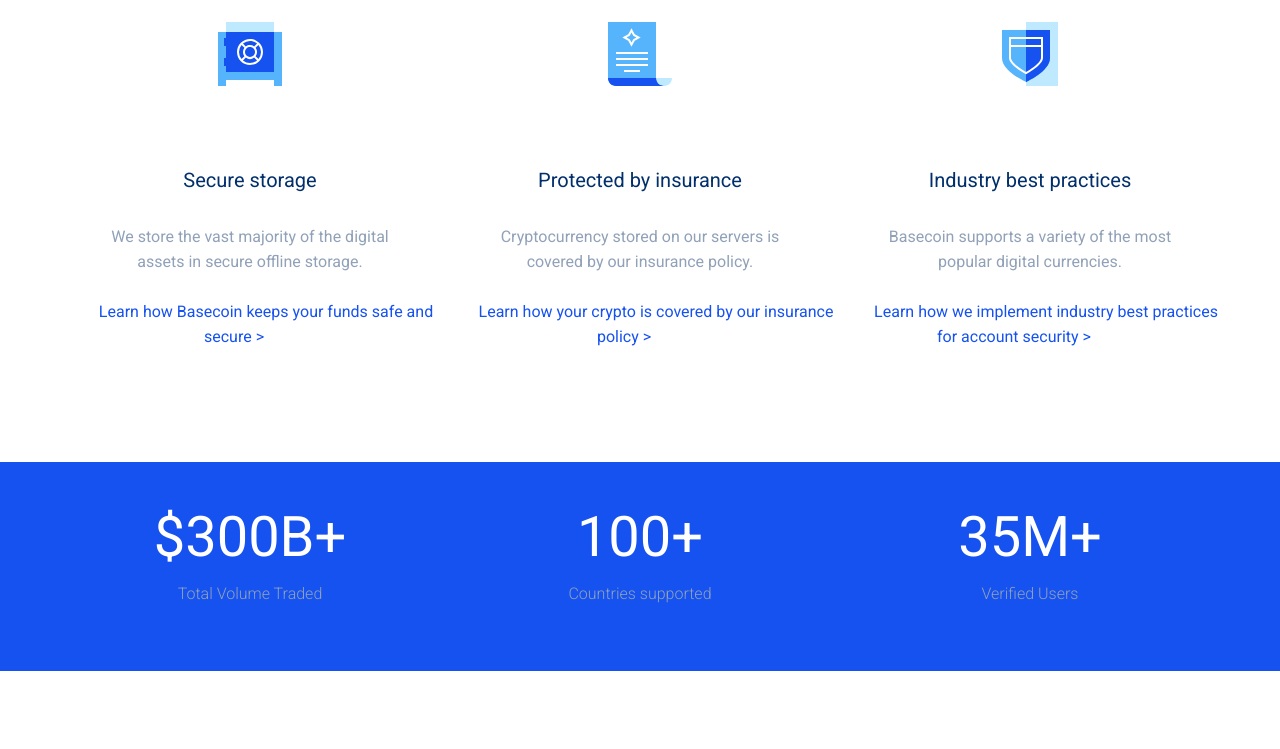
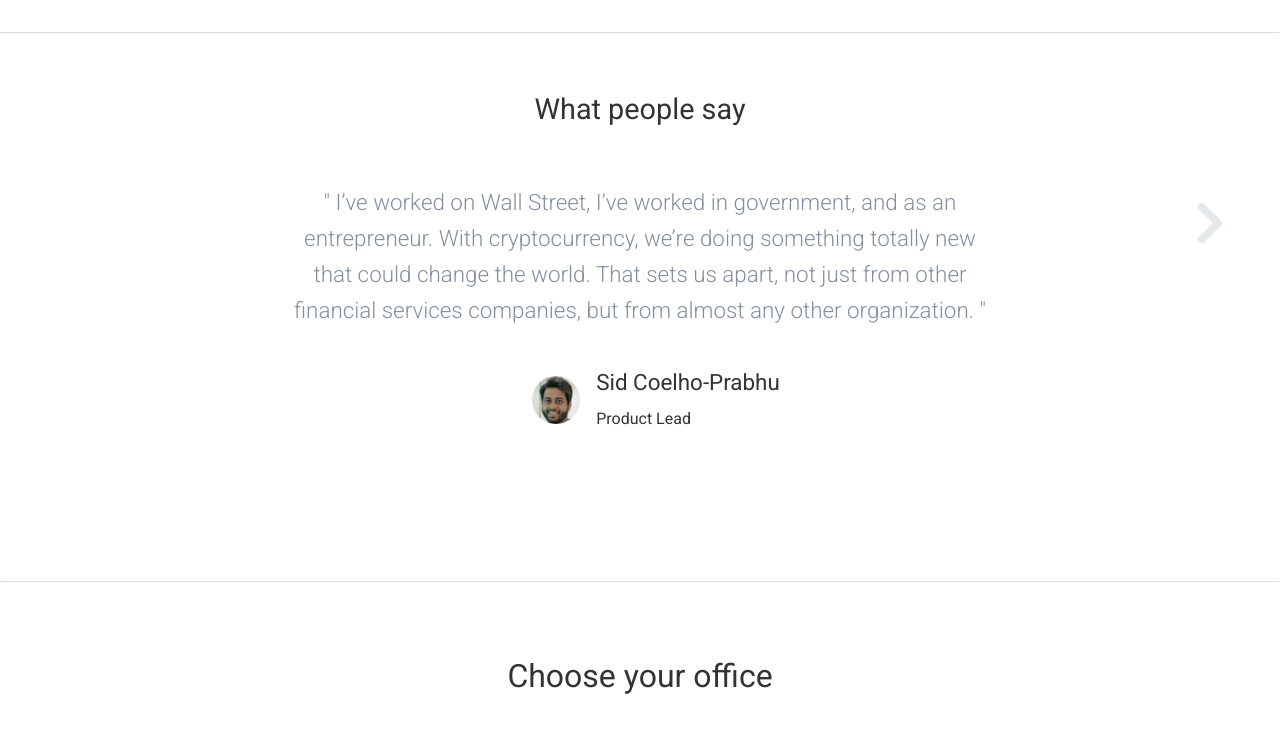
Before and after one commit to chideraao/coinbase-y, a React (Create React App) app: page /earn in a window 1280 px wide. Shown: the part 1920-2669 px from the top of the page. Built offline with nearby package versions, Linux system fonts and the light colour scheme.

Commit message:
completed carousel

```diff
--- a/package.json
+++ b/package.json
@@ -12,9 +12,8 @@
 		"axios": "^0.21.0",
 		"bootstrap": "^4.5.3",
 		"chart.js": "^2.9.4",
+		"pure-react-carousel": "^1.27.6",
 		"react": "^17.0.1",
-		"react-bootstrap": "^1.4.0",
-		"react-bootstrap-carousel": "^4.1.0",
 		"react-chartjs-2": "^2.11.1",
 		"react-dom": "^17.0.1",
 		"react-scripts": "4.0.1",
--- a/src/App.js
+++ b/src/App.js
@@ -16,7 +16,6 @@ function App() {
 	return (
 		<ReviewsProvider>
 			<div className="App">
-				<Home />
 				<Careers />
 			</div>
 		</ReviewsProvider>
--- a/src/CSS/App.css
+++ b/src/CSS/App.css
@@ -507,6 +507,20 @@ hr {
 .footer .company a,
 .footer .support a {
 	padding-bottom: 0.5rem;
+	font-size: 16px;
+	opacity: 0.7;
+	color: rgb(17, 51, 85);
+	max-width: 170px;
+	/* margin: 6px 0px; */
+	text-decoration: none;
+}
+
+.footer .products a:hover,
+.footer .learn a:hover,
+.footer .company a:hover,
+.footer .support a:hover {
+	text-decoration: underline;
+	color: rgb(10, 70, 228);
 }
 
 .signout {
@@ -607,13 +621,23 @@ hr {
 .careers .testimonials {
 	text-align: center;
 	margin: 3rem 0;
-	margin-bottom: 5rem;
-	padding-bottom: 4rem;
+	margin-bottom: 0rem;
+	padding-bottom: 0rem;
 }
 
 .careers .testimonials-header h1 {
 	font-size: 1.8rem;
 	font-weight: 500;
+}
+
+.careers .testimonials .carousel {
+	grid-template-columns: 0.1fr 5fr 0.1fr;
+}
+
+.careers .testimonials .carousel-button {
+	margin-bottom: 17rem;
+	border: none;
+	background-color: var(--secondary-color);
 }
 
 .careers .testimonials-quote h1 {
@@ -641,6 +665,7 @@ hr {
 	border-radius: 50%;
 	margin-left: 2rem;
 	margin-bottom: 3rem;
+	margin-top: 2rem;
 }
 
 .careers .font-awesome:hover {
@@ -648,43 +673,25 @@ hr {
 }
 
 .careers .testimonials .testimonials-details {
-	padding-bottom: 2rem;
+	padding-bottom: 35rem;
 }
 
 .careers .testimonials .testimonials-credentials {
 	/* margin: 1rem; */
-	margin-bottom: 3rem;
+	margin-bottom: 1rem;
 	margin-left: 1rem;
 	flex-direction: column;
 	align-items: start;
 }
 
 .careers .testimonials h3 {
+	font-size: 1.4rem;
 	font-weight: 500;
+	text-align: start;
 }
 
 .careers .testimonials p {
-	text-align: center;
-}
-
-.careers .testimonials .testimonials-dot {
-	width: 10px;
-	height: 10px;
-	opacity: 0.1;
-	margin-left: 5px;
-	cursor: pointer;
-	background: rgb(0, 0, 0);
-	border-radius: 50%;
-}
-
-.careers .testimonials .testimonials-dot-active {
-	width: 10px;
-	height: 10px;
-	opacity: 0.4;
-	margin-left: 5px;
-	cursor: pointer;
-	background: rgb(0, 0, 0);
-	border-radius: 50%;
+	text-align: start;
 }
 
 .careers .locations {
@@ -799,11 +806,17 @@ hr {
 	background-color: var(--secondary-color);
 	text-align: start;
 	padding-bottom: 2rem;
-	margin: 1rem 7rem;
+	margin: 1rem 8rem;
+	margin-right: 9rem;
 }
 
 .careers .legal a {
 	color: var(--primary-color);
+	font-size: 0.9rem;
+}
+
+.careers .legal h1 {
+	font-size: 1.2rem;
 }
 
 .careers .legal p {
@@ -813,3 +826,11 @@ hr {
 	margin: auto;
 	padding: 0.4rem 0;
 }
+
+.sections {
+	padding-top: 1rem;
+	background-color: var(--secondary-color);
+	text-align: start;
+	padding-bottom: 2rem;
+	margin: 1rem 7rem;
+}
--- a/src/CSS/Utilities.css
+++ b/src/CSS/Utilities.css
@@ -92,3 +92,7 @@
 		transform: translateX(0);
 	}
 }
+
+button:disabled {
+	opacity: 0;
+}
--- a/src/Components/Footer.jsx
+++ b/src/Components/Footer.jsx
@@ -72,7 +72,7 @@ function Footer() {
 					<a href="#">Pricing and fees</a>
 				</div>
 			</div>
-			<div className="signout">Made with &#x2764;&#xfe0f; by chideraao</div>
+			<div className="signout">Made with &#x2764;&#xfe0f; by Okeke Chidera</div>
 		</div>
 	);
 }
--- a/src/Pages/Careers.jsx
+++ b/src/Pages/Careers.jsx
@@ -5,7 +5,14 @@ import Footer from "../Components/Footer";
 import Header from "../Components/Header";
 import { ReviewsContext } from "../State/ReviewsContext";
 import { FontAwesomeIcon } from "@fortawesome/react-fontawesome";
-import Carousel from "react-bootstrap/Carousel";
+import {
+	ButtonBack,
+	ButtonNext,
+	CarouselProvider,
+	Slide,
+	Slider,
+} from "pure-react-carousel";
+import "pure-react-carousel/dist/react-carousel.es.css";
 
 function Careers() {
 	const [career, setCareer] = useContext(ReviewsContext);
@@ -13,8 +20,6 @@ function Careers() {
 	const [slideIn, setSlideIn] = useState(false);
 
 	const { reviews, openings, locations } = career;
-
-	console.log(locations);
 
 	const increment = () => {
 		if (index <= 5) {
@@ -37,8 +42,6 @@ function Careers() {
 			}, 1000);
 		}
 	};
-
-	console.log(career);
 	return (
 		<div className="careers">
 			<Header />
@@ -148,14 +151,28 @@ function Careers() {
 
 			<section className="testimonials">
 				<div className="container">
-					{/* <div className="testimonials-container">
+					<div className="testimonials-container">
 						<div className="testimonials-header">
 							<h1>What people say</h1>
 						</div>
-						<Carousel>
+						<CarouselProvider
+							totalSlides={7}
+							naturalSlideWidth={100}
+							naturalSlideHeight={40}
+							className="carousel grid"
+						>
+							<ButtonBack className="carousel-button">
+								<FontAwesomeIcon
+									className="font-awesome"
+									fontWeight="light"
+									icon="chevron-left"
+									size="3x"
+								/>
+							</ButtonBack>
+							<Slider>
 								{reviews.map((review) => {
 									return (
-									<Carousel.Item>
+										<Slide index={`${review.id - 1}`}>
 											<div className="testimonials-quote">
 												<h1>" {review.text} "</h1>
 											</div>
@@ -166,46 +183,11 @@ function Careers() {
 													<p>{review.title} </p>
 												</div>
 											</div>
-									</Carousel.Item>
+										</Slide>
 									);
 								})}
-						</Carousel>
-					</div> */}
-
-					<div className="flex">
-						{index >= 1 ? (
-							<FontAwesomeIcon
-								className="font-awesome"
-								fontWeight="light"
-								icon="chevron-left"
-								onClick={decrement}
-								size="3x"
-							/>
-						) : (
-							""
-						)}
-						<div className="testimonials-container">
-							<div className="testimonials-header">
-								<h1>What people say</h1>
-							</div>
-							<div className={slideIn ? "slide-in" : "slide-out"}>
-								<div className="testimonials-quote">
-									<h1>" {reviews[index].text} "</h1>
-								</div>
-								<div className="testimonials-details flex">
-									<img
-										src={reviews[index].img}
-										alt={`${reviews[index].name} img`}
-									/>
-									<div className="testimonials-credentials flex">
-										<h3>{reviews[index].name}</h3>
-										<p>{reviews[index].title} </p>
-									</div>
-								</div>
-							</div>
-						</div>
-
-						{index <= 5 ? (
+							</Slider>
+							<ButtonNext className="carousel-button">
 								<FontAwesomeIcon
 									className="font-awesome"
 									fontWeight="light"
@@ -213,46 +195,8 @@ function Careers() {
 									onClick={increment}
 									size="3x"
 								/>
-						) : (
-							""
-						)}
-					</div>
-					<div className="testimonials-dots flex">
-						<div
-							className={
-								index === 0 ? "testimonials-dot-active" : "testimonials-dot"
-							}
-						></div>
-						<div
-							className={
-								index === 1 ? "testimonials-dot-active" : "testimonials-dot"
-							}
-						></div>
-						<div
-							className={
-								index === 2 ? "testimonials-dot-active" : "testimonials-dot"
-							}
-						></div>
-						<div
-							className={
-								index === 3 ? "testimonials-dot-active" : "testimonials-dot"
-							}
-						></div>
-						<div
-							className={
-								index === 4 ? "testimonials-dot-active" : "testimonials-dot"
-							}
-						></div>
-						<div
-							className={
-								index === 5 ? "testimonials-dot-active" : "testimonials-dot"
-							}
-						></div>
-						<div
-							className={
-								index === 6 ? "testimonials-dot-active" : "testimonials-dot"
-							}
-						></div>
+							</ButtonNext>
+						</CarouselProvider>
 					</div>
 				</div>
 			</section>
@@ -264,7 +208,6 @@ function Careers() {
 					</div>
 					<div className="locations-container grid">
 						{locations.map((location) => {
-							console.log(location.svg);
 							return (
 								<a href="#">
 									{" "}
--- a/src/State/ReviewsContext.jsx
+++ b/src/State/ReviewsContext.jsx
@@ -36,7 +36,7 @@ export const ReviewsProvider = (props) => {
 				title: "Consumer Advocate",
 				img: Priyanka,
 				text:
-					"People here don’t just care about what you know, they care about you as a person. When you interview here, it’s not about just whether you’ll be good for Coinbase, but if Coinbase will be good for you.",
+					"People here don’t just care about what you know, they care about you as a person. When you interview here, it’s not about just whether you’ll be good for Basecoin, but if Basecoin will be good for you.",
 			},
 			{
 				id: 3,
@@ -44,7 +44,7 @@ export const ReviewsProvider = (props) => {
 				title: "Engineering Manager",
 				img: Jesse,
 				text:
-					"Coinbase is growing fast, but there are still more challenges than there are people. So if finding and solving problems lights you up, you’ll have fun here.",
+					"Basecoin is growing fast, but there are still more challenges than there are people. So if finding and solving problems lights you up, you’ll have fun here.",
 			},
 			{
 				id: 4,
@@ -60,7 +60,7 @@ export const ReviewsProvider = (props) => {
 				title: "Product Manager",
 				img: Reuben,
 				text:
-					"There are really good friendships here. Coinbase people are driven, passionate, generous with their time—it’s unbelievable how kind everyone is.",
+					"There are really good friendships here. Basecoin people are driven, passionate, generous with their time—it’s unbelievable how kind everyone is.",
 			},
 			{
 				id: 6,
```
Also changed, not shown: 2 other files (tests, documents, lock files or other folders). Lines whose indentation alone changed are shown as unchanged.
